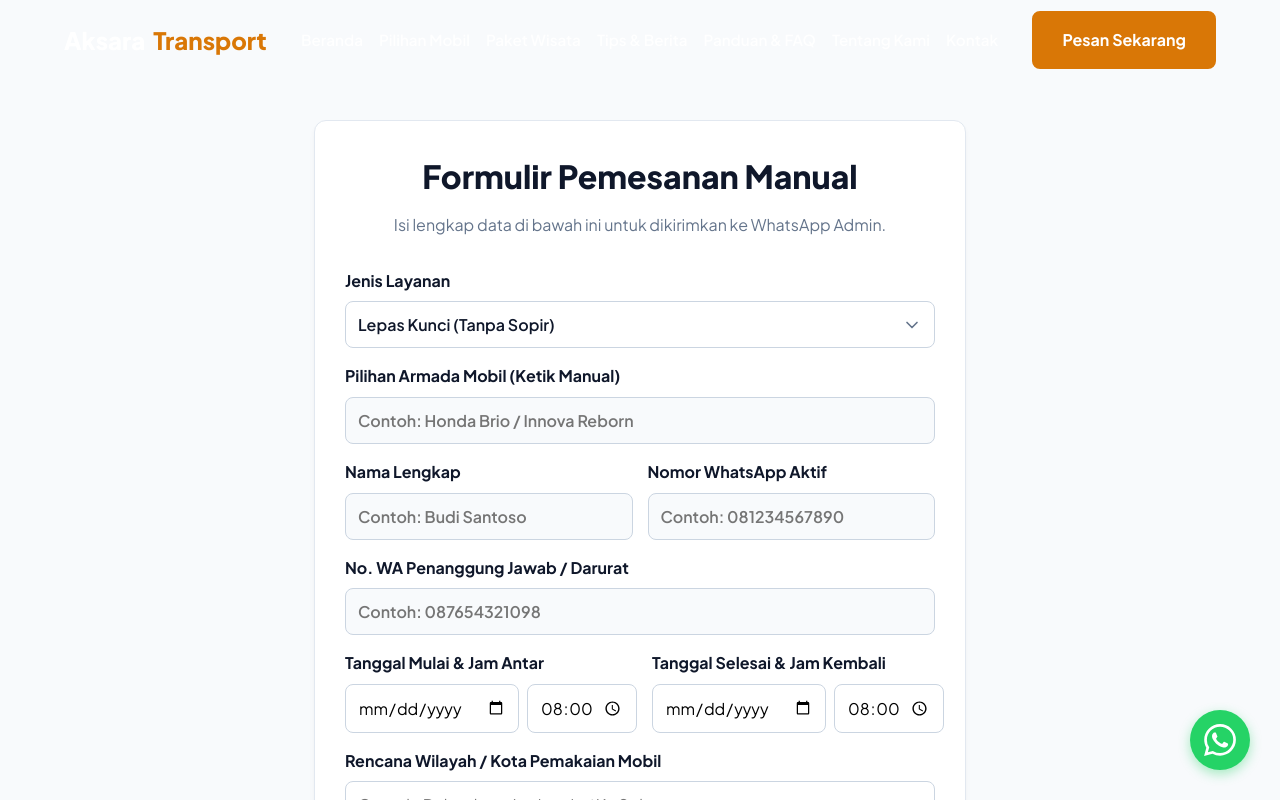
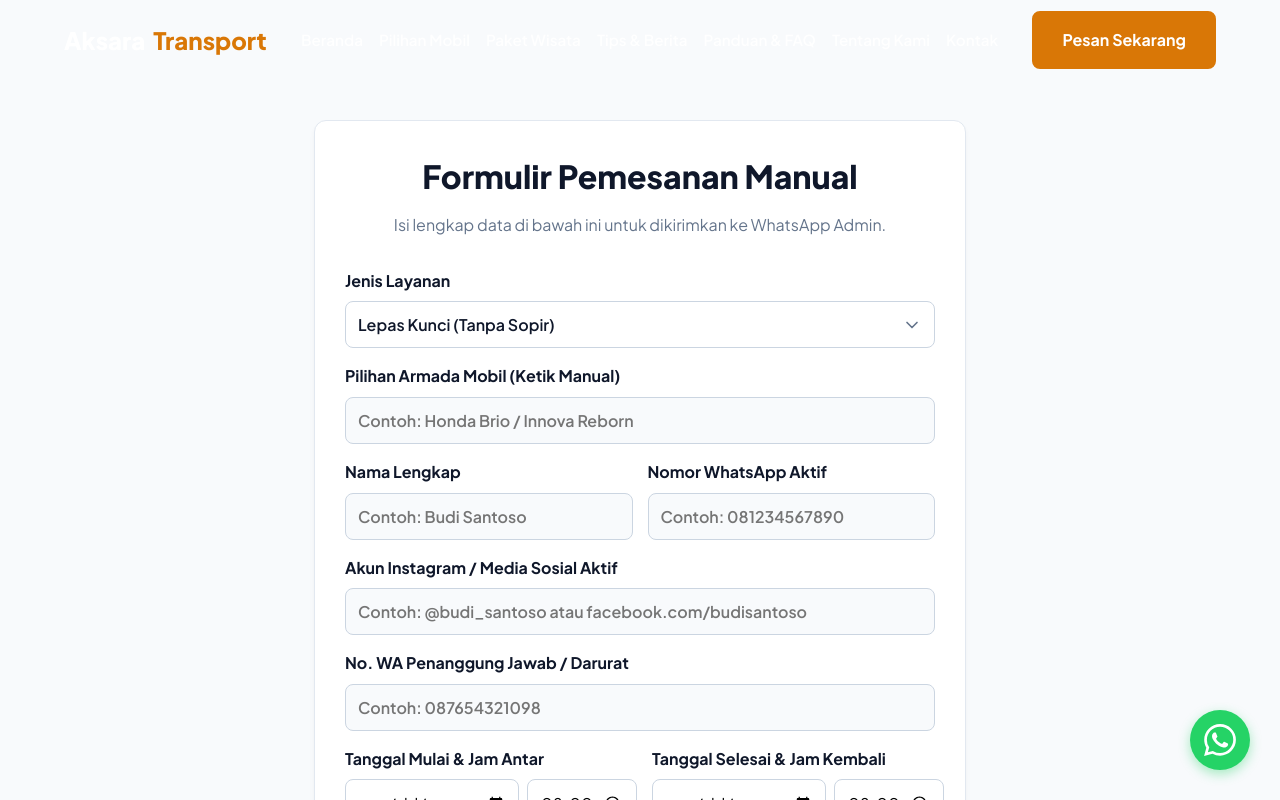
Before and after one commit to nandarprasetya-bot/aksara-transport-web, a Next.js app: page /booking in a window 1280 px wide. Shown: the top 800 px of the page. Built offline with nearby package versions, Linux system fonts and the light colour scheme.

Commit message:
feat: add social media input to booking form for verification

```diff
--- a/src/app/booking/page.tsx
+++ b/src/app/booking/page.tsx
@@ -6,6 +6,7 @@ export default function BookingPage() {
     const [sewaNama, setSewaNama] = useState('');
     const [sewaTelepon, setSewaTelepon] = useState('');
     const [sewaWaPJ, setSewaWaPJ] = useState('');
+    const [sewaSosmed, setSewaSosmed] = useState('');
     const [layanan, setLayanan] = useState('lepas-kunci');
     const [sewaMobil, setSewaMobil] = useState('');
     const [sewaMulai, setSewaMulai] = useState('');
@@ -29,7 +30,7 @@ export default function BookingPage() {
         const layananText = layanan === 'lepas-kunci' ? 'Lepas Kunci (Tanpa Sopir)' : 'Dengan Sopir';
 
         let text = `*FORM PEMESANAN MANUAL*\nAksara Transport Yogyakarta\n\n`;
-        text += `*Data Penyewa:*\n- Nama: ${sewaNama}\n- WA Pemesan: ${sewaTelepon}\n`;
+        text += `*Data Penyewa:*\n- Nama: ${sewaNama}\n- WA Pemesan: ${sewaTelepon}\n- Akun Medsos (IG/FB): ${sewaSosmed}\n`;
         if (layanan === 'lepas-kunci') {
             text += `- WA Penanggung Jawab: ${sewaWaPJ}\n`;
         }
@@ -88,6 +89,11 @@ export default function BookingPage() {
                                 <label style={{ fontWeight: 800, display: 'block', marginBottom: '8px' }}>Nomor WhatsApp Aktif</label>
                                 <input type="tel" value={sewaTelepon} onChange={e=>setSewaTelepon(e.target.value)} placeholder="Contoh: 081234567890" required className="form-control" style={{ width: '100%', padding: '12px', borderRadius: '8px', border: '1.5px solid #cbd5e1' }} />
                             </div>
+                        </div>
+
+                        <div style={{ marginTop: '15px' }}>
+                            <label style={{ fontWeight: 800, display: 'block', marginBottom: '8px' }}>Akun Instagram / Media Sosial Aktif</label>
+                            <input type="text" value={sewaSosmed} onChange={e=>setSewaSosmed(e.target.value)} placeholder="Contoh: @budi_santoso atau facebook.com/budisantoso" required className="form-control" style={{ width: '100%', padding: '12px', borderRadius: '8px', border: '1.5px solid #cbd5e1' }} />
                         </div>
 
                         {layanan === 'lepas-kunci' && (
--- a/src/app/mobil/page.tsx
+++ b/src/app/mobil/page.tsx
@@ -130,8 +130,6 @@ function CatalogMobilInner() {
             return;
         }
         let textMessage = `*Permintaan Unit Mobil Kustom - Aksara Transport*\n-------------------------------------------\n\nSaya ingin menanyakan ketersediaan sewa mobil kustom yang tidak ada di katalog:\n\n*Nama Mobil:* ${carName}\n*Sistem Sewa:* ${type === 'lepas-kunci' ? 'Lepas Kunci (Tanpa Supir)' : 'Dengan Supir'}\n\nMohon informasi ketersediaan unit dan tarif harganya. Terima kasih!`;
-        const encodedData = btoa(unescape(encodeURIComponent(textMessage)));
-        textMessage += `\n\nLihat Ringkasan Pesanan Anda: ${window.location.origin}/ringkasan-pesanan?data=${encodedData}`;
         if (type === 'lepas-kunci') {
             textMessage += `\n\n*PENTING*: Mohon lampirkan foto identitas diri (KTP/SIM) untuk keperluan verifikasi sesuai syarat & ketentuan Lepas Kunci.`;
         }
```
